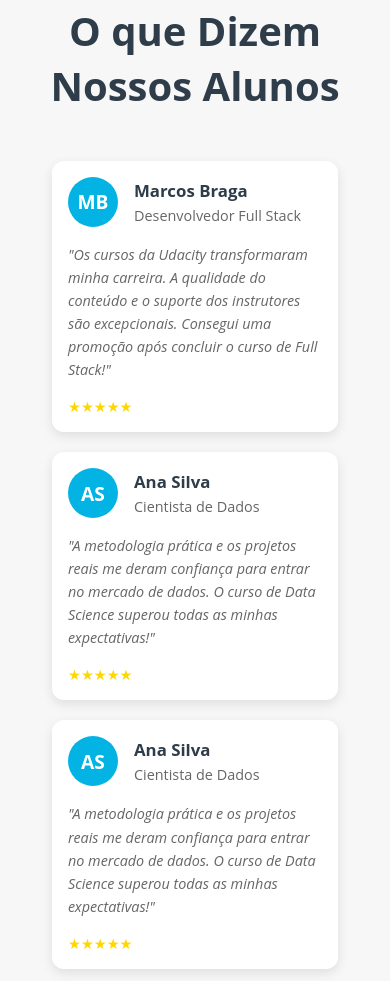
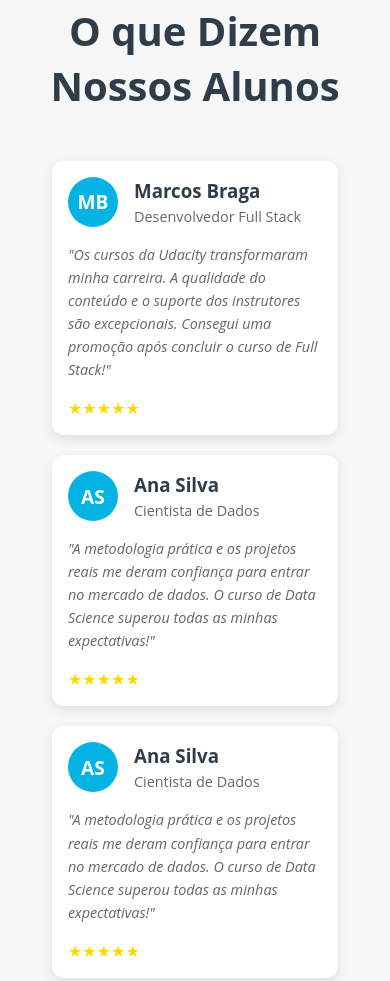
Before and after one commit to lyasantoscode/frontendkaapy, a plain HTML site: page index.html in a window 390 px wide. Shown: the part 6467-7448 px from the top of the page. Drawn offline with nearby package versions, Linux system fonts and the light colour scheme.

Commit message:
index.html

```diff
--- a/index.html
+++ b/index.html
@@ -583,20 +583,6 @@
         color: #ffd700; /* Mantém a cor dourada para as estrelas */
   text-align: left; /* Alinha as estrelas com o conteúdo */
       }
-
-/* Responsividade adicional */
-@media screen and (max-width: 768px) {
-  .testimonials-grid {
-    grid-template-columns: 1fr; /* Cards em coluna única no mobile */
-    padding: 0rem;
-  }
-
-  .testimonial-card {
-    padding: 1rem;
-    font-size: 0.9rem; /* Ajuste no tamanho da fonte em dispositivos menores */
-  }
-}
-
 
       /* Update text colors to use variables */
       .course-content h3,
```
